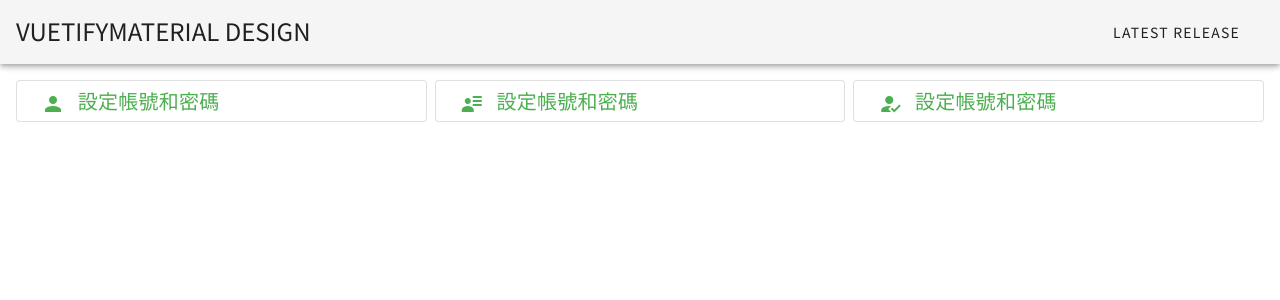
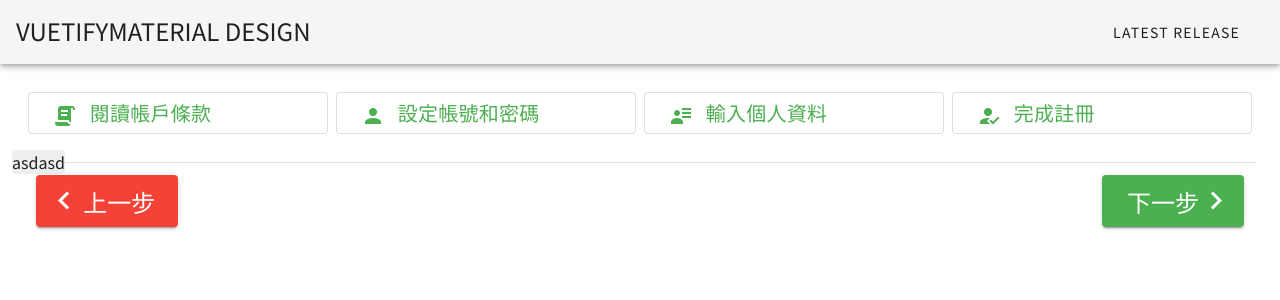
Before and after one commit to kingdom84521/FoodDelivery_FRONTEND, a Vue app in the folder client/: page /signup in a window 1280 px wide. Shown: the top 300 px of the page. Built offline with nearby package versions, Linux system fonts and the light colour scheme.

Commit message:
step finished

```diff
--- a/client/src/App.vue
+++ b/client/src/App.vue
@@ -16,7 +16,7 @@
     </v-app-bar>
 
     <v-content>
-      <step></step>
+      <router-view></router-view>
     </v-content>
   </v-app>
 </template>
@@ -26,7 +26,7 @@
 
 export default {
   components: {
-    step: Step
+    // step: Step
   }
 }
 </script>
--- a/client/src/components/SignUp/Step/main.vue
+++ b/client/src/components/SignUp/Step/main.vue
@@ -4,27 +4,25 @@
             <v-col
                 v-for="( content, n ) in step"
                 :key="n"
-                cols="4"
+                :cols="12 / ( step.length + 1 )"
                 class="pa-1"
             >
-            <v-fade-transition>
                 <v-card
                     outlined
-                    :color="``"
-                    :class="`green--text`"
-                    @click="test( n )"
+                    :color="content.color"
+                    :class="`${ content.textColor }--text`"
+                    @click="goToStep( n )"
                 >
                     <v-card-title primary-title class="pb-4">
                         <v-flex row justify-space-between>
                             <div>
-                                <v-icon right :color="`green`" class="pr-2 pl-3">{{ content.icon }}</v-icon>
+                                <v-icon right :color="content.textColor" class="pr-2 pl-3">{{ content.icon }}</v-icon>
                                 {{ content.text }}
                             </div>
                             <v-icon color="white">mdi-check-circle</v-icon>
                         </v-flex>
                     </v-card-title>
                 </v-card>
-            </v-fade-transition>
             </v-col>
         </v-row>
     </v-container>
@@ -32,35 +30,80 @@
 
 <script>
 export default {
+    name: "step",
+    props: {
+        now: {
+            type: Number,
+            required: true
+        }
+    },
     data: () => {
         return {
             step: [
                 {
+                    icon: "mdi-script-text",
+                    color: "",
+                    text: "閱讀帳戶條款",
+                    textColor: "green",
+                    finished: false
+                },
+                {
                     icon: "mdi-account",
                     color: "",
                     text: "設定帳號和密碼",
-                    textColor: "white",
+                    textColor: "green",
                     finished: false
                 },
                 {
                     icon: "mdi-account-details",
                     color: "",
-                    text: "設定帳號和密碼",
-                    textColor: "white",
+                    text: "輸入個人資料",
+                    textColor: "green",
                     finished: false
                 },
                 {
                     icon: "mdi-account-check",
                     color: "",
-                    text: "設定帳號和密碼",
-                    textColor: "white",
+                    text: "完成註冊",
+                    textColor: "green",
                     finished: false
                 }
-            ],
-            now: 0,
+            ]
         }
     },
     methods: {
+        goToStep( now ) {
+            // for ( let n = now ; n > 0 ; --n )
+            // {
+            //     this.step[ n - 1 ].color = "green"
+            //     this.step[ n - 1 ].textColor = "white"
+            //     this.step[ n - 1 ].finished = true
+            // }
+            // for ( let n = now ; n <= 2 ; ++n )
+            // {
+            //     this.step[ n ].color = ""
+            //     this.step[ n ].textColor = "green"
+            //     this.step[ n ].finished = false
+            // }
+            this.$emit( "step-change", now )
+        }
+    },
+    watch: {
+        now( newValue ) {
+
+            for ( let n = newValue ; n > 0 ; --n )
+            {
+                this.step[ n - 1 ].color = "green"
+                this.step[ n - 1 ].textColor = "white"
+                this.step[ n - 1 ].finished = true
+            }
+            for ( let n = newValue ; n <= 2 ; ++n )
+            {
+                this.step[ n ].color = ""
+                this.step[ n ].textColor = "green"
+                this.step[ n ].finished = false
+            }
+        }
     }
 }
 </script>
--- /dev/null
+++ b/client/src/components/SignUp/StepPage/main.vue
@@ -0,0 +1,47 @@
+<template>
+  <v-container fluid>
+    <v-row>
+      <v-card
+        flat
+        outline
+        class="grey lighten-3"
+      >
+        asdasd
+      </v-card>
+    </v-row>
+    <v-divider />
+    <v-row justify="space-between" class="mt-3 mx-3">
+      <v-btn
+        x-large
+        color="red"
+        class="white--text headline"
+      >
+        <v-icon left large>mdi-chevron-left</v-icon>
+        上一步
+      </v-btn>
+      <v-btn
+        x-large
+        color="green"
+        class="white--text headline"
+      >
+        下一步
+        <v-icon right large>mdi-chevron-right</v-icon>
+      </v-btn>
+    </v-row>
+  </v-container>
+</template>
+
+<script>
+export default {
+  name: "stepPage",
+  data: () => {
+    return {
+
+    }
+  }
+}
+</script>
+
+<style>
+
+</style>
--- a/client/src/router.js
+++ b/client/src/router.js
@@ -1,5 +1,7 @@
 import Vue from 'vue'
 import Router from 'vue-router'
+
+// import SignUp from
 
 Vue.use(Router)
 
@@ -9,7 +11,13 @@
   routes: [
     {
       path: '/',
-      name: 'home'
+      name: 'home',
+
+    },
+    {
+      path: '/signup',
+      name: 'signup',
+      component: () => import('@/views/SignUp.vue')
     },
   ]
 })
--- a/client/src/views/SignUp.vue
+++ b/client/src/views/SignUp.vue
@@ -0,0 +1,30 @@
+<template>
+    <v-container fluid>
+        <step :now="now" @step-change="goToPage( $event )" />
+        <step-page />
+    </v-container>
+</template>
+
+<script>
+import step from '@/components/SignUp/Step/main.vue'
+import stepPage from '@/components/SignUp/StepPage/main.vue'
+
+export default {
+    components: {
+        step,
+        stepPage
+    },
+    data: () => ({
+        now: null
+    }),
+    mounted() {
+        // Data Initialize
+        this.now = 0
+    },
+    methods: {
+        goToPage( now ) {
+            this.now = now
+        }
+    }
+}
+</script>
```
